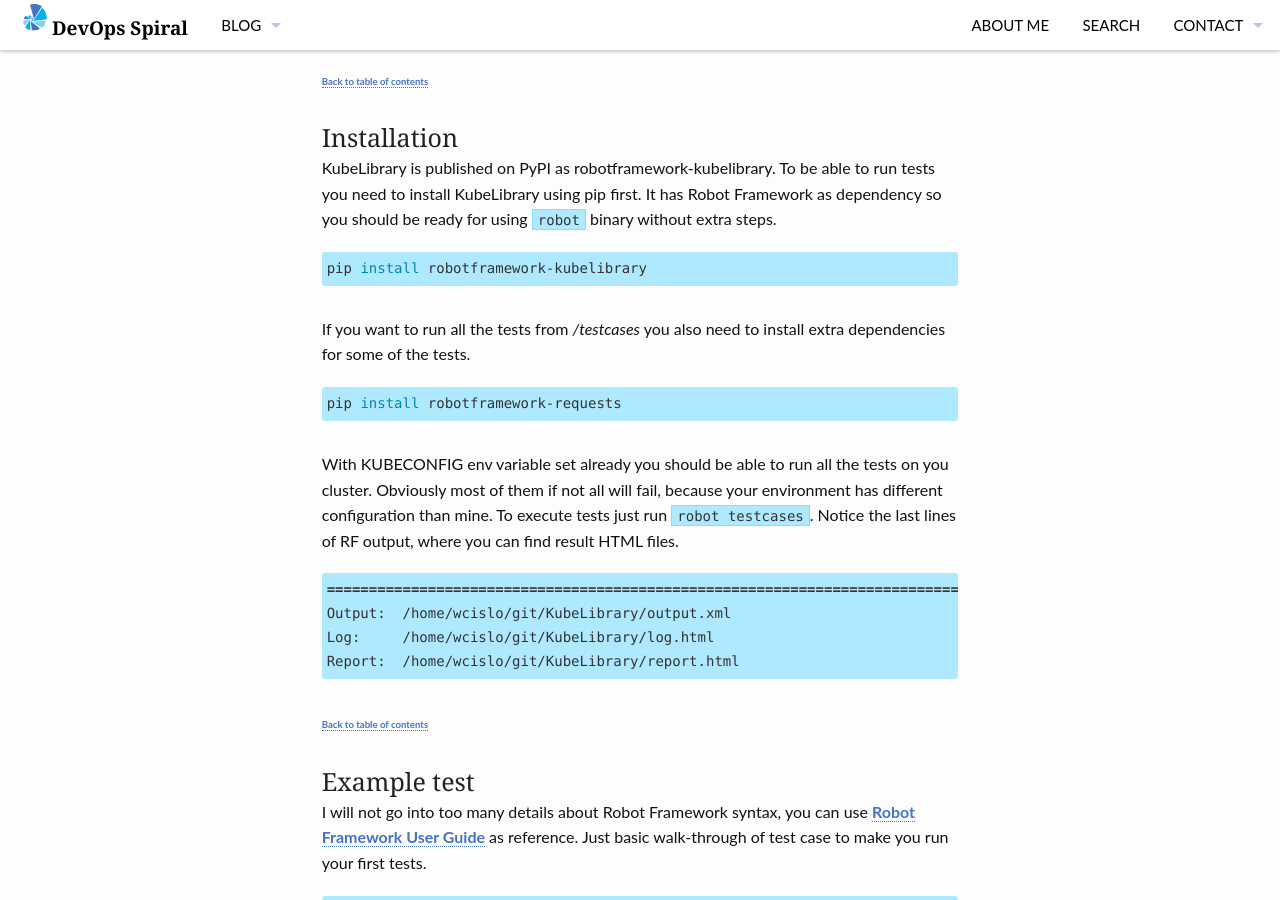
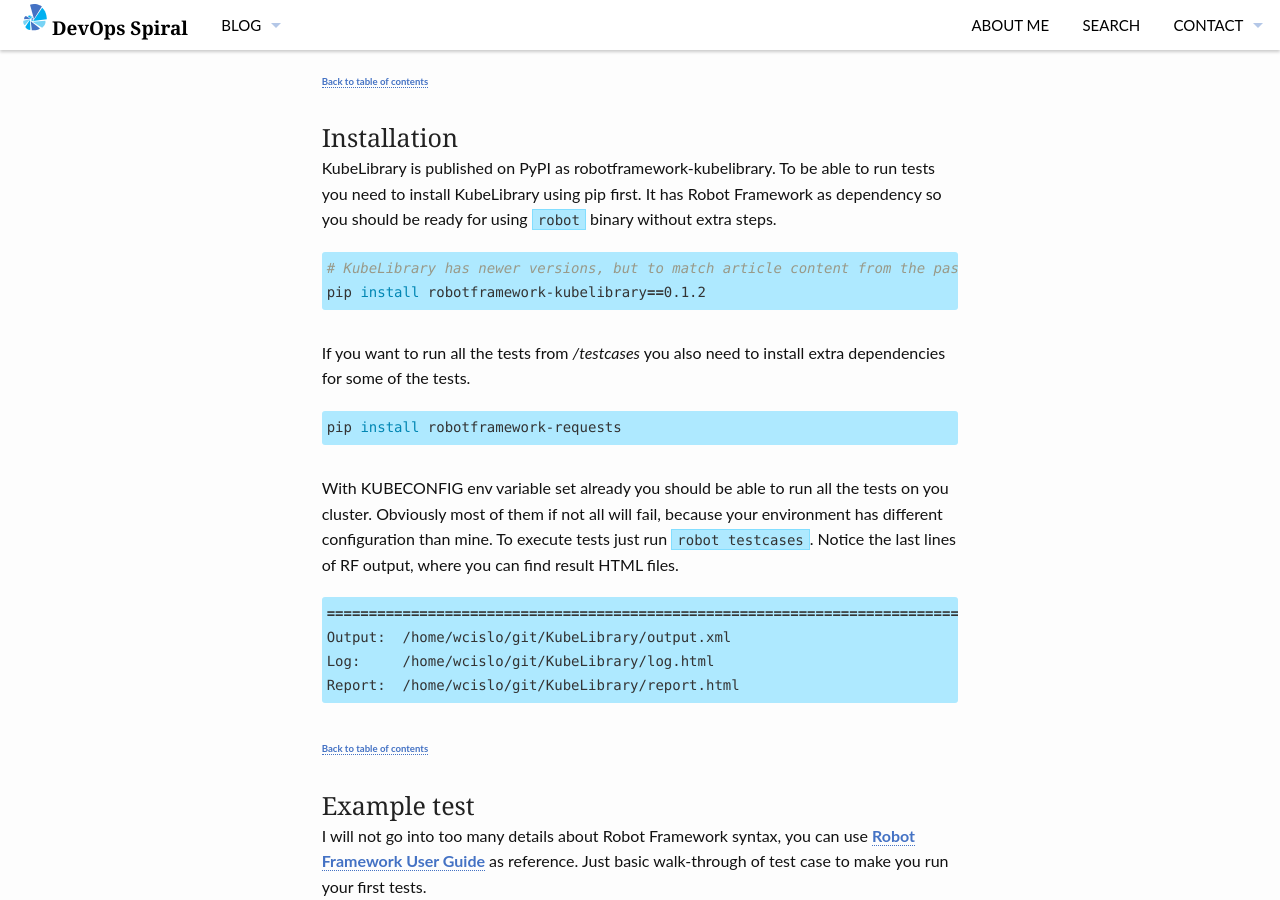
Before and after one commit to devopsspiral/devopsspiral.github.io, a Jekyll site: the page built from _posts/2020-01-09-robotframework-kubelibrary.md, in a window 1280 px wide and 900 px high, scrolled down 2865 px. Built offline with Jekyll 4.4.1, drawn with Linux system fonts in a browser that asks for light colours.

Commit message:
fix repo versions to protect from future changes

```diff
--- a/_posts/2020-01-09-robotframework-kubelibrary.md
+++ b/_posts/2020-01-09-robotframework-kubelibrary.md
@@ -76,7 +76,8 @@ Code of KubeLibrary can be found on [github](https://github.com/devopsspiral/Kub
 KubeLibrary is published on PyPI as robotframework-kubelibrary. To be able to run tests you need to install KubeLibrary using pip first. It has Robot Framework as dependency so you should be ready for using `robot` binary without extra steps.
 
 {% highlight bash %}
-pip install robotframework-kubelibrary
+# KubeLibrary has newer versions, but to match article content from the past use below version
+pip install robotframework-kubelibrary==0.1.2
 {% endhighlight %}
 
 If you want to run all the tests from */testcases* you also need to install extra dependencies for some of the tests.
```
Also changed, not shown: _posts/2020-02-09-robotframework-service.md (+1 -1 lines), _posts/2020-07-29-testing-with-octopus.md (+3 -3 lines).
